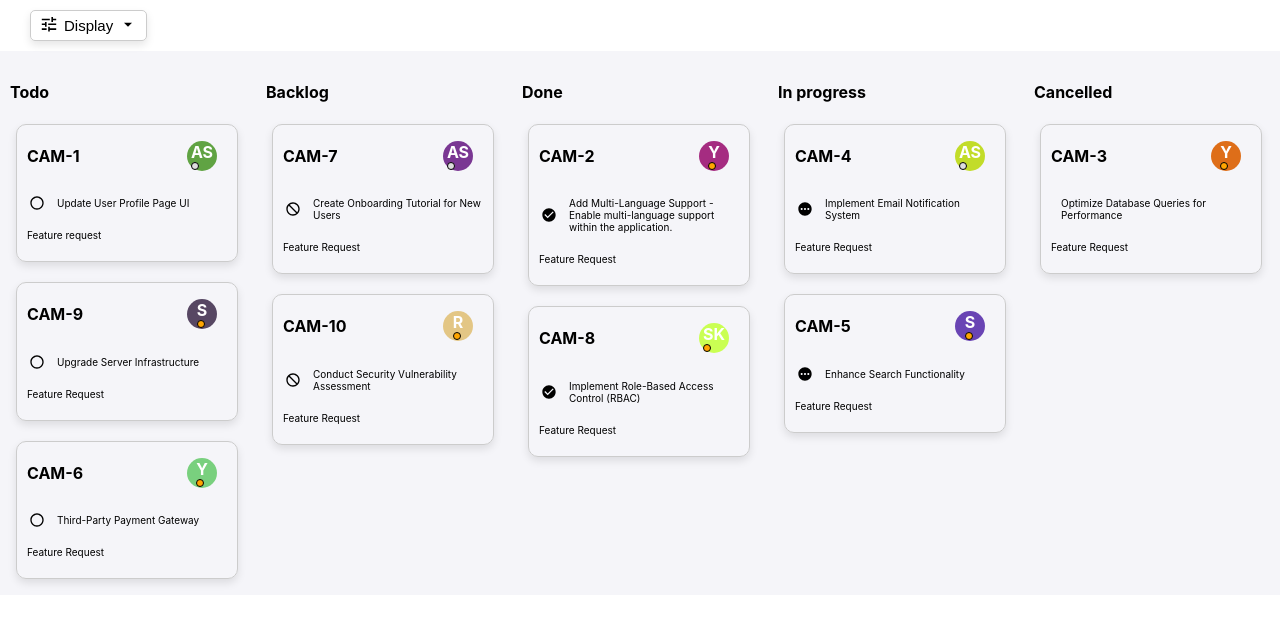
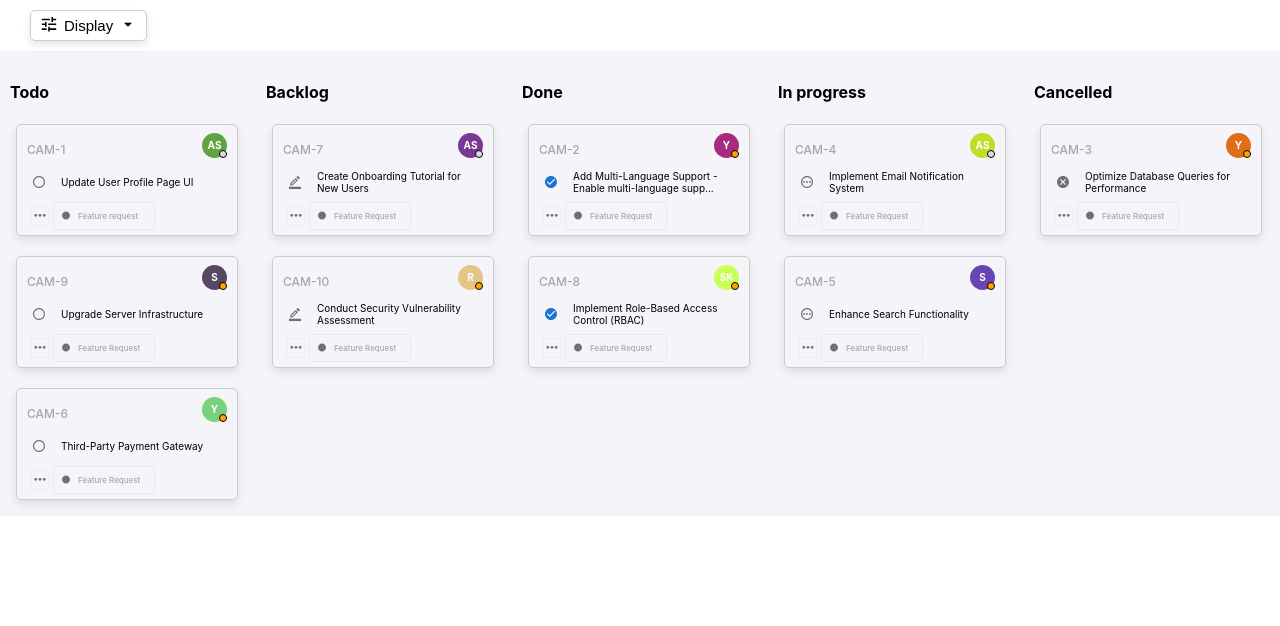
Before and after one commit to devansh-khandelwal/QuicksellAssignment, a React (Create React App) app: page / in a window 1280 px wide. Shown: the top 626 px of the page. Built offline with nearby package versions, Linux system fonts and the light colour scheme.

Commit message:
finished styling Card

```diff
--- a/src/components/Card/Card.css
+++ b/src/components/Card/Card.css
@@ -2,30 +2,43 @@
   width: 200px;
   border: 1px solid #ccc;
   margin: 6px;
-
   margin-top: 20px !important;
   padding: 10px;
   padding-top: 0px !important;
-  border-radius: 10px;
+  padding-bottom: 0px !important;
+  border-radius: 5px;
   box-shadow: 0 4px 8px rgba(0, 0, 0, 0.1);
-  /* border: red 1px solid; */
+  height: 110px;
+  display: flex;
+  flex-direction: column;
+  justify-content: space-between;
 }
 
-.header {
+.card-header-cover {
+  display: flex;
+  flex-direction: column;
+  height: 30px !important;
+  padding-top: 8px;
+}
+
+.card-header {
   flex-direction: row !important;
   display: flex;
   justify-content: space-between;
   align-items: center;
-  /* border: 1px red solid; */
+  font-weight: 500;
+  font-size: 12px;
+  color: #a6a7a9;
 }
 
-.profile-container {
+.card-profile-container {
   display: flex;
-  /* border: 1px green solid; */
+  flex-direction: column;
+  top: 10px !important;
   align-items: center;
 }
 
-.profile-icon {
+.card-profile-icon {
   width: 25px;
   height: 25px;
   border-radius: 50%;
@@ -35,43 +48,74 @@
   justify-content: center;
 }
 
-.availability-indicator {
+.card-availability-indicator {
   width: 6px;
   height: 6px;
   border-radius: 50%;
   border: 0.5px solid black;
+  z-index: 10;
+  bottom: 8px;
+  left: 8px;
+  position: relative;
 }
 
-.availability-indicator.available {
+.card-availability-indicator.available {
   background-color: orange;
 }
 
-.availability-indicator.not-available {
+.card-availability-indicator.not-available {
   background-color: rgb(221, 221, 221);
 }
 
-.initials {
+.card-initials {
   font-weight: bold;
+  font-size: 10px !important;
 }
 
-.container {
+.card-container {
   display: flex;
   align-items: center;
   font-size: 10px;
-  /* border: red 1px solid; */
 }
 
-.footer {
-  font-size: 10px;
+.card-status-icon {
+  margin-right: 10px;
+  transform: scale(0.6) !important;
 }
 
-.status-icon {
-  margin-right: 10px;
-  transform: scale(0.8) !important;
-  /* border: 1px green solid; */
+.card-status-icon svg {
+  vertical-align: top;
 }
 
-/* Add this style if needed to ensure the icon is aligned at the top */
-.status-icon svg {
-  vertical-align: top;
+.card-footer {
+  font-size: 8px;
+  display: flex;
+  flex-direction: row;
+  color: #a6a7a9;
+  font-weight: 500;
 }
+
+.card-footer-icon {
+  border: 0.5px solid #ebe9e9;
+  border-radius: 3px;
+  margin-bottom: 5px;
+  transform: scale(0.7);
+}
+
+.card-tag {
+  display: flex;
+  flex-direction: row;
+  align-items: center;
+  border: 0.5px solid #ebe9e9;
+  border-radius: 3px;
+  width: 100px;
+  margin-bottom: 5px;
+}
+
+.card-tag-text {
+  font-weight: 500 !important;
+}
+
+.card-tag-icon {
+  transform: scale(0.4);
+}
--- a/src/components/Card/Card.js
+++ b/src/components/Card/Card.js
@@ -3,30 +3,36 @@ import "./Card.css";
 
 import CheckCircleIcon from "@mui/icons-material/CheckCircle";
 import RadioButtonUncheckedIcon from "@mui/icons-material/RadioButtonUnchecked";
-import DoNotDisturbIcon from "@mui/icons-material/DoNotDisturb";
-import PendingIcon from "@mui/icons-material/Pending";
+import BorderColorOutlinedIcon from "@mui/icons-material/BorderColorOutlined";
+import PendingOutlinedIcon from "@mui/icons-material/PendingOutlined";
+import CancelIcon from "@mui/icons-material/Cancel";
+import CircleIcon from "@mui/icons-material/Circle";
+import MoreHorizIcon from "@mui/icons-material/MoreHoriz";
 
 const StatusIcon = ({ status }) => {
   let icon;
 
   switch (status) {
     case "Todo":
-      icon = <RadioButtonUncheckedIcon fontSize="small" />; // Unchecked circle icon
+      icon = <RadioButtonUncheckedIcon color="action" />; // Unchecked circle icon
       break;
     case "Done":
-      icon = <CheckCircleIcon fontSize="small" />; // Checked circle icon
+      icon = <CheckCircleIcon color="primary" />; // Checked circle icon
       break;
     case "In progress":
-      icon = <PendingIcon fontSize="small" />; // Dotted circle icon
+      icon = <PendingOutlinedIcon color="action" />; // Dotted circle icon
       break;
     case "Backlog":
-      icon = <DoNotDisturbIcon fontSize="small" />; // Do not disturb icon
+      icon = <BorderColorOutlinedIcon color="action" />; // Do not disturb icon
+      break;
+    case "Cancelled":
+      icon = <CancelIcon color="action" />; // Unchecked circle icon
       break;
     default:
       icon = null;
   }
 
-  return <div className="status-icon">{icon}</div>;
+  return <div className="card-status-icon">{icon}</div>;
 };
 
 const Card = ({
@@ -57,31 +63,46 @@ const Card = ({
 
   const backgroundColor = getRandomDarkColor();
 
+  const maxTextLength = 55; // Set your desired maximum text length
+
+  const truncatedText =
+    title.length > maxTextLength
+      ? title.slice(0, maxTextLength) + "..."
+      : title;
+
   return (
     <div className="card">
-      <div className="header">
-        <h4>{id}</h4>
-        <div className="profile-container">
+      <div className="card-header-cover">
+        <div className="card-header">
+          {id}
+          <div className="card-profile-container">
             {name && (
-            <div className="profile-icon" style={{ backgroundColor }}>
-              <div className="initials">
-                {getAbbreviation(name)}
+              <div className="card-profile-icon" style={{ backgroundColor }}>
+                <div className="card-initials">{getAbbreviation(name)}</div>
+              </div>
+            )}
             <div
-                  className={`availability-indicator ${
+              className={`card-availability-indicator ${
                 availability ? "available" : "not-available"
               }`}
             ></div>
           </div>
         </div>
-          )}
       </div>
+      <div className="card-container">
+        {status && <StatusIcon status={status} />}
+        {truncatedText}
       </div>
-      <div className="container">
-        <StatusIcon status={status} />
-        <p>{title}</p>
+      <div className="card-footer">
+        <div className="card-footer-icon">
+          <MoreHorizIcon color="action" />
         </div>
-      <div className="footer">
-        <p>{tag[0]}</p>
+        <div className="card-tag">
+          <div className="card-tag-icon">
+            <CircleIcon color="action" />
+          </div>
+          <div className="card-tag-text">{tag[0]}</div>
+        </div>
       </div>
     </div>
   );
```
Lines whose indentation alone changed are shown as unchanged.
